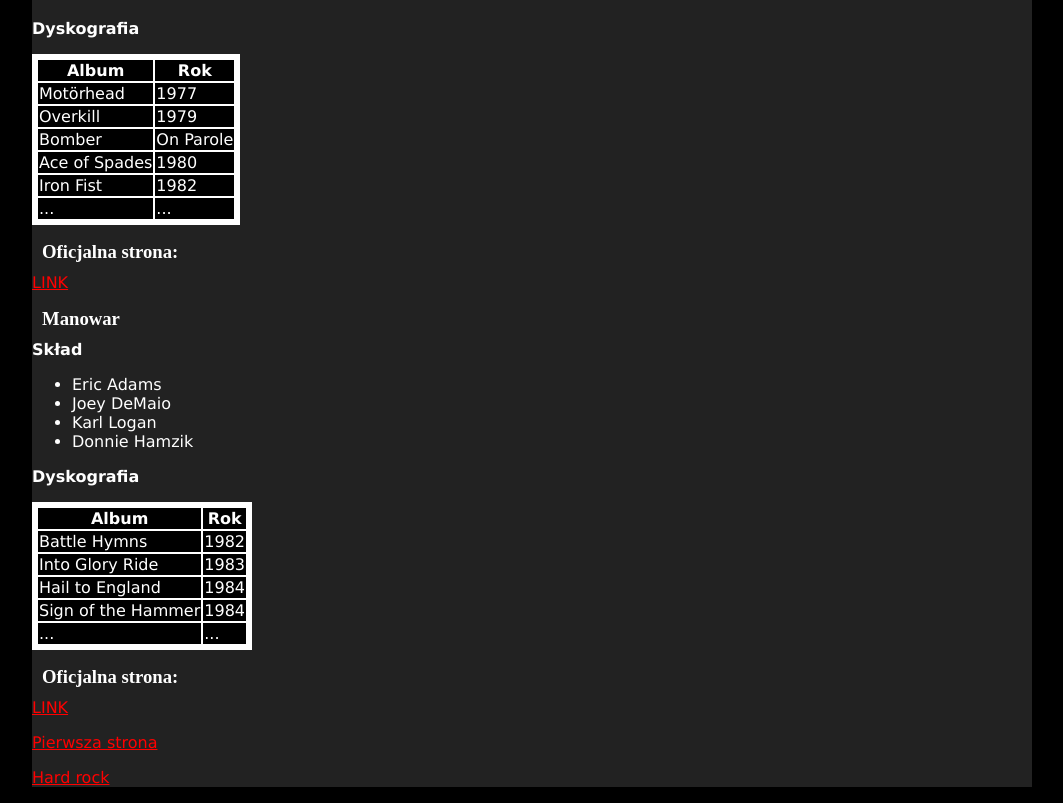
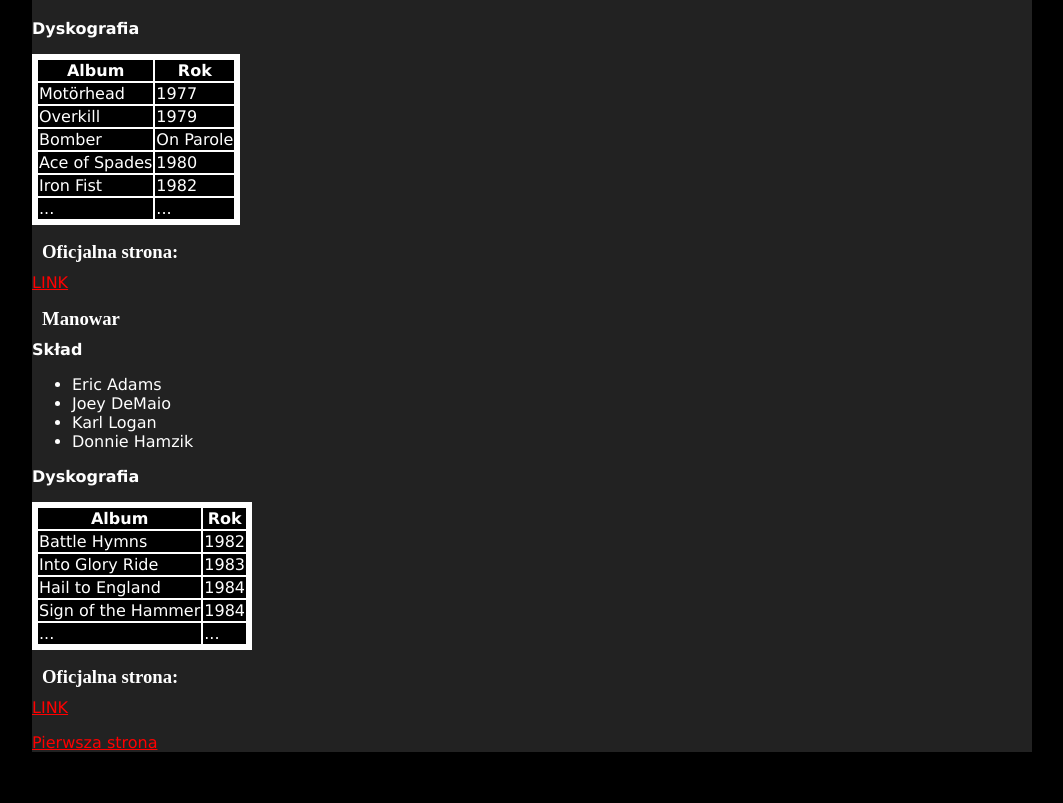
Before and after one commit to kompman777/kompman777.github.io, a plain HTML site: page Bands.html in a window 1280 px wide. Shown: the part 943-1746 px from the top of the page, without its empty margins (108-1171 px from the left). After the commit the page ends 1711 px from the top, so only its background shows below. Drawn offline with nearby package versions, Linux system fonts and the light colour scheme.

Commit message:
Metalv1.08.01

```diff
--- a/Bands.html
+++ b/Bands.html
@@ -146,9 +146,7 @@
     <p >
         <a href="index">Pierwsza strona</a>
     </p>
-    <p>
-        <a href="http://lanolesa.github.io/zespol.html">Hard rock<a/>
-    </p>
+
     </div>
     </body>
 </html>
```
